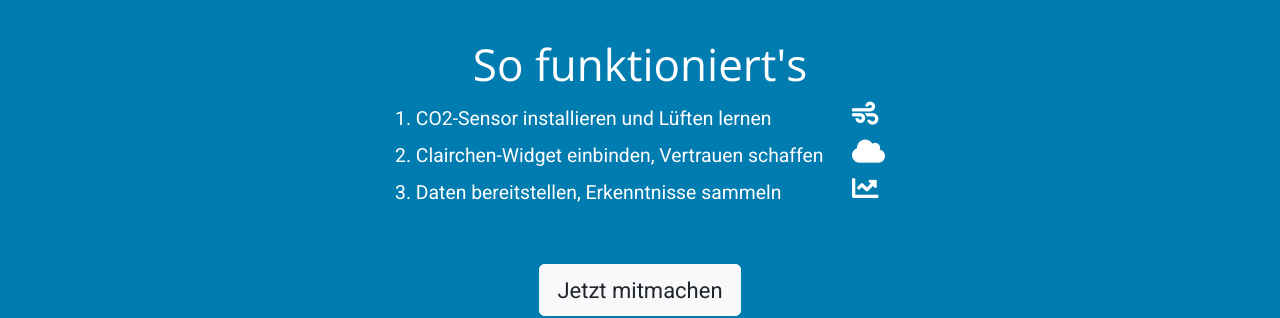
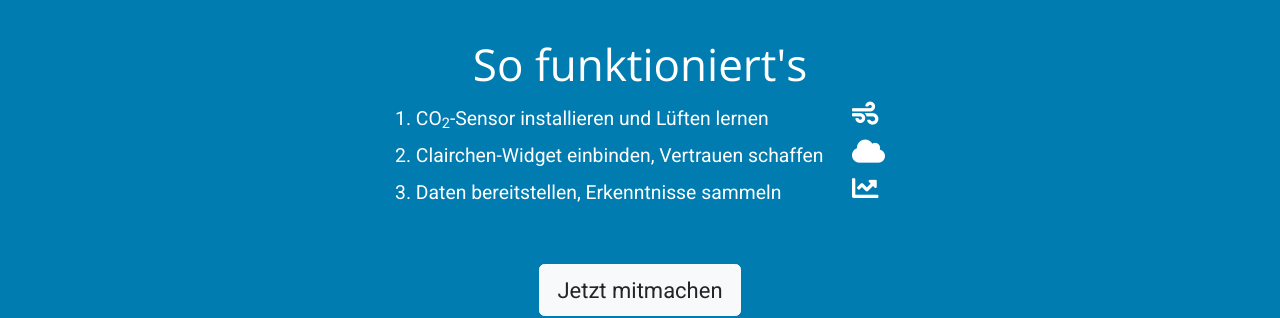
Before and after one commit to ClairBerlin/clair-website, a Jekyll site: the page built from index.md, in a window 1280 px wide and 900 px high, scrolled down 417 px. Shown: the part 153-471 px from the top of the window. Built offline with Jekyll 4.4.1, drawn with Linux system fonts in a browser that asks for light colours; some web fonts are replaced.

Commit message:
Add missing sub tag

```diff
--- a/_data/home.yml
+++ b/_data/home.yml
@@ -9,7 +9,7 @@ synopsis:
   how:
     title: So funktioniert's
     steps:
-      - description: CO2-Sensor installieren und Lüften lernen
+      - description: CO<sub>2</sub>-Sensor installieren und Lüften lernen
         class: fas fa-wind
       - description: Clairchen-Widget einbinden, Vertrauen schaffen
         class: fas fa-cloud
```
